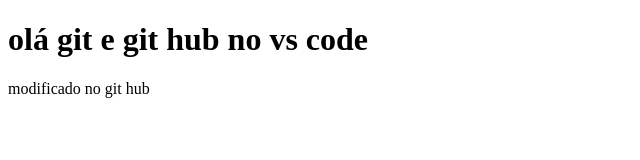
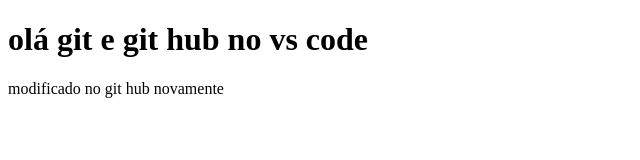
Before and after one commit to clemerson-GM/git_no_vs_code_teste, a plain HTML site: page index.html in a window 1280 px wide. Shown: the full height of the page, 0-640 px from the left. Drawn offline with Linux system fonts and the light colour scheme.

Commit message:
Update paragrafo index.html

```diff
--- a/index.html
+++ b/index.html
@@ -7,6 +7,6 @@
 </head>
 <body>
     <h1>olá git e git hub no vs code</h1>
-    <p>    modificado no git hub</p>
+    <p>    modificado no git hub novamente</p>
 </body>
 </html>
```
